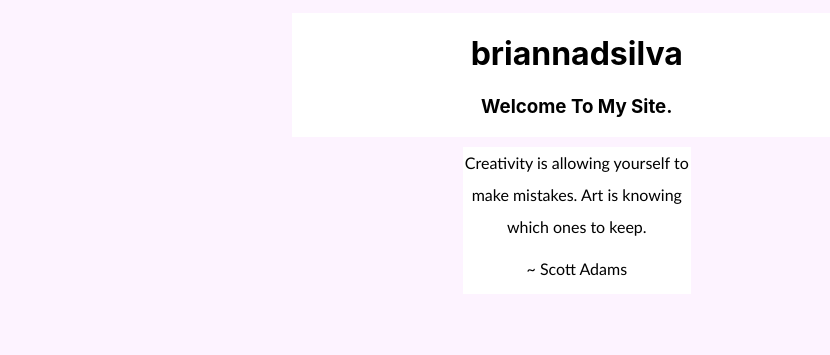
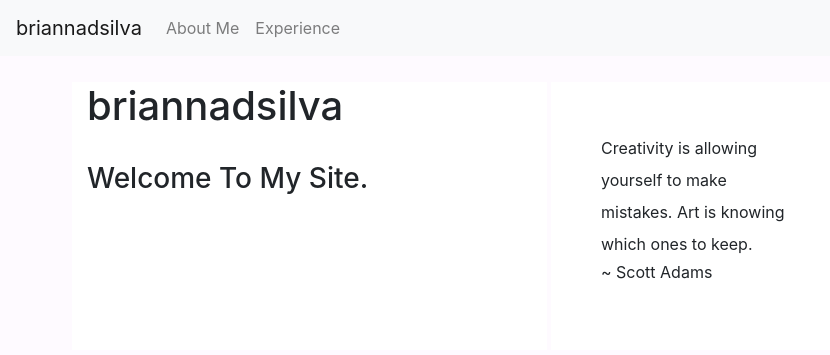
Before and after one commit to briannadsilva/briannadsilva.github.io, a plain HTML site: page index.html in a window 1280 px wide. Shown: the whole page, without its empty margins (0-830 px from the left). Drawn offline with nearby package versions, Linux system fonts and the light colour scheme.

Commit message:
imported bootstrap and added navbar

```diff
--- a/index.html
+++ b/index.html
@@ -3,21 +3,58 @@
 
 <head>
     <title>briannadsilva</title>
+
+    <meta charset="utf-8">
+    <meta name="viewport" content="width=device-width, initial-scale=1, shrink-to-fit=no">
+
+    <!-- Importing bootstrap -->
+    <link rel="stylesheet" href="https://stackpath.bootstrapcdn.com/bootstrap/4.3.1/css/bootstrap.min.css" integrity="sha384-ggOyR0iXCbMQv3Xipma34MD+dH/1fQ784/j6cY/iJTQUOhcWr7x9JvoRxT2MZw1T" crossorigin="anonymous">
+    <script src="https://code.jquery.com/jquery-3.3.1.slim.min.js" integrity="sha384-q8i/X+965DzO0rT7abK41JStQIAqVgRVzpbzo5smXKp4YfRvH+8abtTE1Pi6jizo" crossorigin="anonymous"></script>
+    <script src="https://cdnjs.cloudflare.com/ajax/libs/popper.js/1.14.7/umd/popper.min.js" integrity="sha384-UO2eT0CpHqdSJQ6hJty5KVphtPhzWj9WO1clHTMGa3JDZwrnQq4sF86dIHNDz0W1" crossorigin="anonymous"></script>
+    <script src="https://stackpath.bootstrapcdn.com/bootstrap/4.3.1/js/bootstrap.min.js" integrity="sha384-JjSmVgyd0p3pXB1rRibZUAYoIIy6OrQ6VrjIEaFf/nJGzIxFDsf4x0xIM+B07jRM" crossorigin="anonymous"></script>
+    <!-- end of imports for bootstrap -->
+
     <link rel="stylesheet" type="text/css" href="styles.css">
     <link href="assets/icon.png" rel="icon">
 </head>
 <body>
+
+    <nav class="navbar navbar-expand-lg navbar-light bg-light">
+        <a class="navbar-brand" href="#">briannadsilva</a>
+        <button class="navbar-toggler" type="button" data-toggle="collapse" data-target="#navbarSupportedContent" aria-controls="navbarSupportedContent" aria-expanded="false" aria-label="Toggle navigation">
+          <span class="navbar-toggler-icon"></span>
+        </button>
+        <div class="collapse navbar-collapse" id="navbarSupportedContent">
+          <ul class="navbar-nav mr-auto">
+            <li class="nav-item">
+              <a class="nav-link" href="#">About Me <span class="sr-only">(current)</span></a>
+            </li>
+            <li class="nav-item">
+              <a class="nav-link" href="#">Experience</a>
+            </li>
+          </ul>
+        </div>
+    </nav>
+
     <div class="container">
-        <div class="welcome">
-            <h1>briannadsilva</h1>
-            <h3>Welcome To My Site.</h3>
-        </div>
+
         <br>
-        <div class="quote">
-            <quote-text>Creativity is allowing yourself to make mistakes. Art is knowing which ones to keep.</quote-text>
-            <p>~ Scott Adams</p>
-        </div>
+
+        <div class="row">
+            <div class="col-sm-5 bg-white">
+                    <h1>briannadsilva</h1>
+                    <br>
+                    <h3>Welcome To My Site.</h3>
+            </div>
+            <div class="col-sm-3 bg-white">
+                    <quote-text>Creativity is allowing yourself to make mistakes. Art is knowing which ones to keep.</quote-text>
+                    <p>~ Scott Adams</p>
+            </div>
+            <div class="col"></div>
+          </div>
     </div>
+
+
 
 </body>
 </html>
--- a/styles.css
+++ b/styles.css
@@ -3,35 +3,19 @@ html {
 }
 
 body {
-    background: rgb(253, 243, 255);
-}
-
-.container {
-    width: 90%;
-    text-align: center;
-}
-
-.card {
-    background: white;
-    width: 50%;
-    display: inline-block;
-    margin: 5px;
-}
-.welcome {
-    background: white;
-    width: 50%;
-    display: inline-block;
-    margin: 5px;
-}
-.quote {
-    font-family: 'Gill Sans', 'Gill Sans MT', Calibri, 'Trebuchet MS', sans-serif;
-    background: white;
-    width: 20%;
-    display: inline-block;
-    margin: 5px;
+    background: rgb(254, 250, 255);
 }
 
 
-.quote quote-text {
+
+.col-sm-5, .col-sm-3 {
+    margin: 2px;
+}
+
+.col-sm-3 {
+    padding: 50px;
+}
+
+quote-text {
     line-height: 200%;
 }
```
